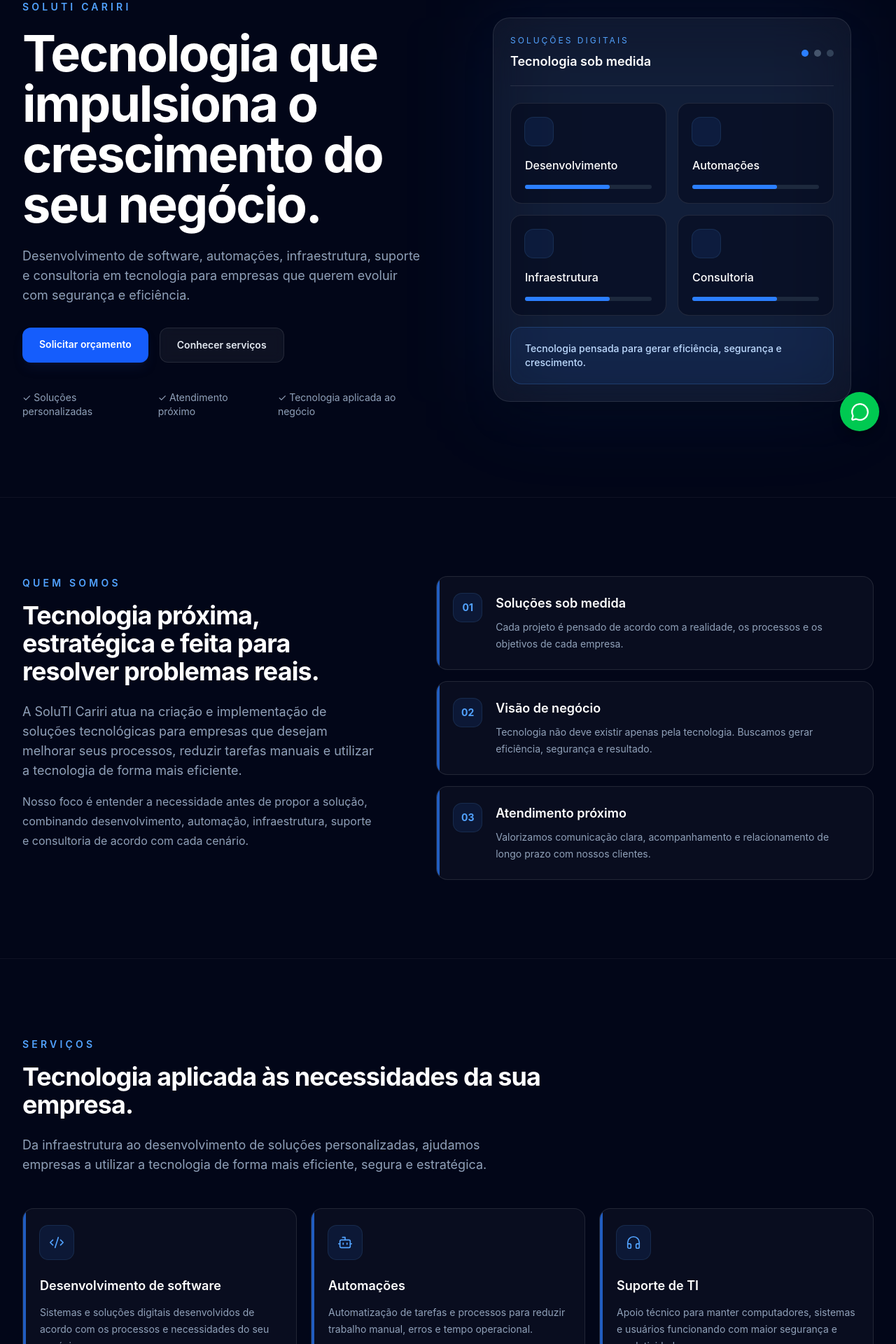
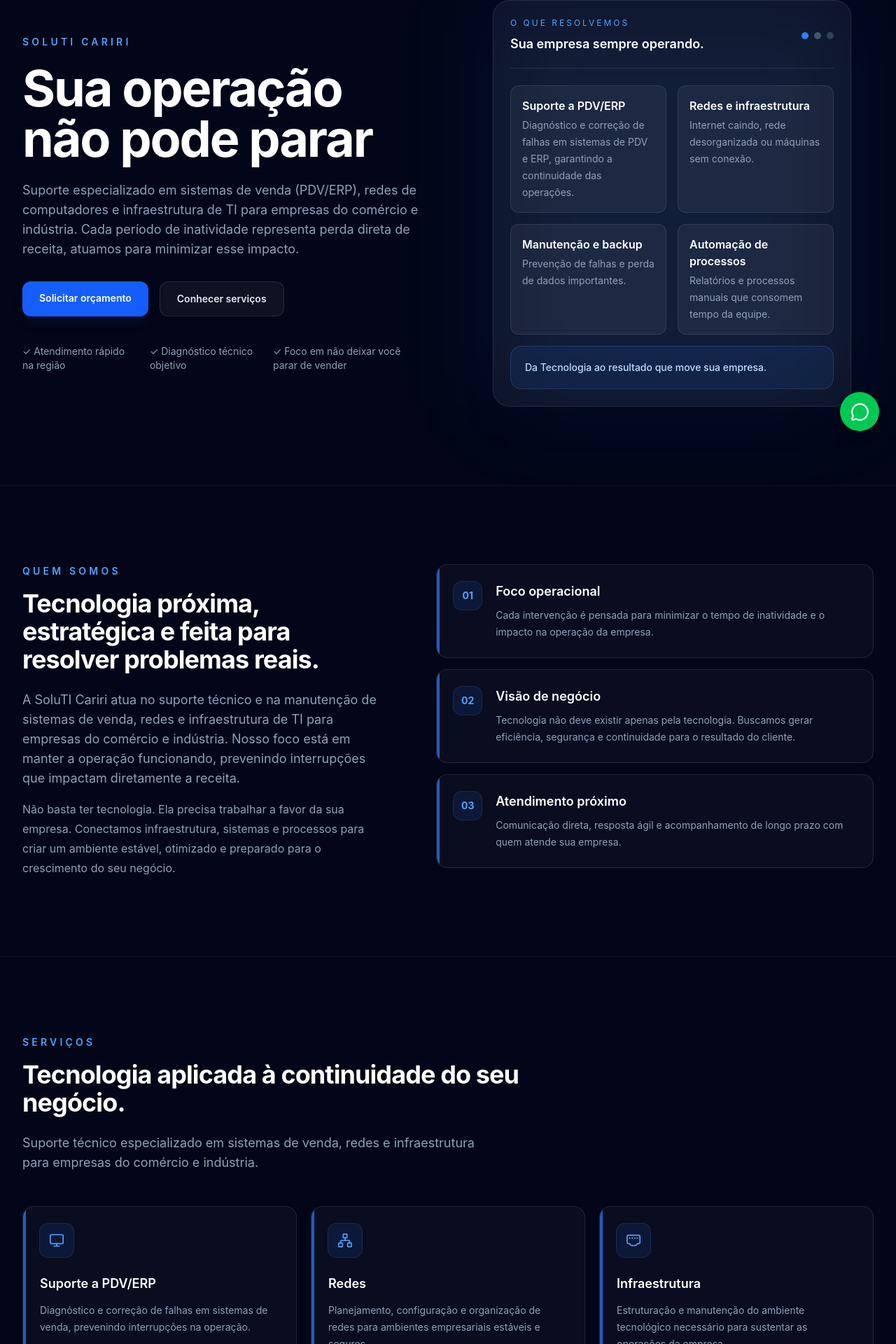
Before and after one commit to Gidelucas/SoluTICariri, a React (Vite) app: page / in a window 1280 px wide. Shown: the part 160-2080 px from the top of the page at 70% size. Built offline with nearby package versions, Linux system fonts and the light colour scheme.

Commit message:
Alteração de textos e títulos para melhor adaptação do projeto.

```diff
--- a/index.html
+++ b/index.html
@@ -10,7 +10,7 @@
 
     <meta
       name="description"
-      content="SoluTI Cariri: desenvolvimento de software, automações, suporte de TI, redes, infraestrutura e consultoria em tecnologia para empresas."
+      content="SoluTI Cariri: suporte a sistemas de venda (PDV/ERP), redes e infraestrutura de TI para empresas do comércio no Cariri."
     />
 
     <meta
@@ -29,17 +29,17 @@
       href="%BASE_URL%favicon.png"
     />
 
-    <title>SoluTI Cariri | Tecnologia para empresas</title>
+    <title>SoluTI Cariri | Sua operação não pode parar</title>
 
     <!-- Open Graph -->
     <meta
       property="og:title"
-      content="SoluTI Cariri | Tecnologia para empresas"
+      content="SoluTI Cariri | Sua operação não pode parar"
     />
 
     <meta
       property="og:description"
-      content="Desenvolvimento de software, automações, suporte de TI, redes, infraestrutura e consultoria em tecnologia."
+      content="Suporte técnico especializado em sistemas de venda, redes e infraestrutura para empresas do comércio."
     />
 
     <meta
@@ -65,12 +65,12 @@
 
     <meta
       name="twitter:title"
-      content="SoluTI Cariri | Tecnologia para empresas"
+      content="SoluTI Cariri | Sua operação não pode parar"
     />
 
     <meta
       name="twitter:description"
-      content="Soluções em desenvolvimento, automação, suporte, redes, infraestrutura e consultoria em tecnologia."
+      content="Suporte a sistemas de venda (PDV/ERP), redes e infraestrutura de TI para empresas do comércio."
     />
 
     <meta
--- a/src/components/About.jsx
+++ b/src/components/About.jsx
@@ -1,19 +1,19 @@
 function About() {
   const highlights = [
     {
-      title: 'Soluções sob medida',
+      title: 'Foco operacional',
       description:
-        'Cada projeto é pensado de acordo com a realidade, os processos e os objetivos de cada empresa.',
+        'Cada intervenção é pensada para minimizar o tempo de inatividade e o impacto na operação da empresa.',
     },
     {
       title: 'Visão de negócio',
       description:
-        'Tecnologia não deve existir apenas pela tecnologia. Buscamos gerar eficiência, segurança e resultado.',
+        'Tecnologia não deve existir apenas pela tecnologia. Buscamos gerar eficiência, segurança e continuidade para o resultado do cliente.',
     },
     {
       title: 'Atendimento próximo',
       description:
-        'Valorizamos comunicação clara, acompanhamento e relacionamento de longo prazo com nossos clientes.',
+        'Comunicação direta, resposta ágil e acompanhamento de longo prazo com quem atende sua empresa.',
     },
   ]
 
@@ -35,16 +35,15 @@
             </h2>
 
             <p className="mt-6 text-base leading-7 text-slate-400 sm:text-lg">
-              A SoluTI Cariri atua na criação e implementação de soluções
-              tecnológicas para empresas que desejam melhorar seus processos,
-              reduzir tarefas manuais e utilizar a tecnologia de forma mais
-              eficiente.
+              A SoluTI Cariri atua no suporte técnico e na manutenção de sistemas de venda, redes
+              e infraestrutura de TI para empresas do comércio e indústria. Nosso foco está em manter
+              a operação funcionando, prevenindo interrupções que impactam diretamente a receita.
             </p>
 
             <p className="mt-4 text-base leading-7 text-slate-400">
-              Nosso foco é entender a necessidade antes de propor a solução,
-              combinando desenvolvimento, automação, infraestrutura, suporte e
-              consultoria de acordo com cada cenário.
+              Não basta ter tecnologia. Ela precisa trabalhar a favor da sua empresa. Conectamos
+              infraestrutura, sistemas e processos para criar um ambiente estável, otimizado e
+              preparado para o crescimento do seu negócio.
             </p>
           </div>
 
--- a/src/components/Contact.jsx
+++ b/src/components/Contact.jsx
@@ -101,7 +101,7 @@
 
                 <div>
                   <p className="font-medium text-white">
-                    Horário de atendimento
+                    Atendimento
                   </p>
 
                   <p className="mt-1 text-sm text-slate-400">
--- a/src/components/Differentials.jsx
+++ b/src/components/Differentials.jsx
@@ -12,37 +12,37 @@
     {
       title: 'Atendimento próximo',
       description:
-        'Comunicação direta e acompanhamento durante todo o desenvolvimento da solução.',
+        'Comunicação direta e resposta rápida sempre que sua operação precisar.',
       icon: Handshake,
     },
     {
       title: 'Soluções personalizadas',
       description:
-        'A tecnologia é adaptada aos processos e às necessidades reais de cada empresa.',
+        'O suporte é adaptado à realidade e às necessidades específicas de cada empresa.',
       icon: Wrench,
     },
     {
       title: 'Foco em resultado',
       description:
-        'As decisões técnicas são orientadas por eficiência, produtividade e geração de valor.',
+        'As decisões técnicas são orientadas para reduzir tempo de inatividade e gerar continuidade operacional.',
       icon: Target,
     },
     {
       title: 'Segurança',
       description:
-        'Boas práticas são consideradas desde a infraestrutura até o desenvolvimento das soluções.',
+        'Boas práticas aplicadas desde a infraestrutura até o backup dos dados da empresa.',
       icon: LockKeyhole,
     },
     {
       title: 'Agilidade',
       description:
-        'Buscamos soluções objetivas e processos eficientes para reduzir tempo e complexidade.',
+        'Diagnóstico rápido e soluções objetivas para reduzir tempo de parada.',
       icon: Gauge,
     },
     {
       title: 'Compromisso',
       description:
-        'Transparência, responsabilidade e qualidade em cada etapa do atendimento.',
+        'Transparência, responsabilidade e qualidade em cada atendimento.',
       icon: BadgeCheck,
     },
   ]
@@ -63,16 +63,12 @@
           </h2>
 
           <p className="mt-6 max-w-xl text-base leading-7 text-slate-400 sm:text-lg">
-            Mais do que entregar ferramentas, buscamos compreender o cenário de
-            cada cliente e construir soluções que façam sentido para sua
-            operação.
+            Mais do que resolver o problema técnico, buscamos entender o impacto no seu negócio e agir para manter sua operação funcionando.
           </p>
 
           <div className="mt-8 rounded-2xl border border-blue-400/20 bg-blue-500/10 p-6">
             <p className="text-sm leading-6 text-blue-100">
-              Nosso objetivo é transformar tecnologia em uma ferramenta prática
-              para melhorar processos, reduzir problemas e apoiar o crescimento
-              da empresa.
+              Nosso objetivo é transformar tecnologia em uma ferramenta prática para manter sua empresa vendendo, reduzir falhas e apoiar o crescimento do negócio.
             </p>
           </div>
         </div>
--- a/src/components/Hero.jsx
+++ b/src/components/Hero.jsx
@@ -15,13 +15,13 @@
           </p>
 
           <h1 className="mt-5 max-w-3xl text-4xl font-bold tracking-[-0.03em] text-white sm:text-5xl lg:text-6xl xl:text-7xl">
-            Tecnologia que impulsiona o crescimento do seu negócio.
+            Sua operação não pode parar
           </h1>
 
           <p className="mt-6 max-w-2xl text-base leading-7 text-slate-400 sm:text-lg">
-            Desenvolvimento de software, automações, infraestrutura, suporte e
-            consultoria em tecnologia para empresas que querem evoluir com
-            segurança e eficiência.
+            Suporte especializado em sistemas de venda (PDV/ERP), redes de computadores e infraestrutura de TI para empresas do comércio e indústria.
+            Cada período de inatividade representa perda direta de receita, atuamos para
+            minimizar esse impacto.
           </p>
 
           <div className="mt-8 flex flex-col gap-4 sm:flex-row">
@@ -41,9 +41,9 @@
           </div>
 
           <div className="mt-10 flex flex-col gap-3 text-sm text-slate-400 sm:flex-row sm:gap-6">
-            <span>✓ Soluções personalizadas</span>
-            <span>✓ Atendimento próximo</span>
-            <span>✓ Tecnologia aplicada ao negócio</span>
+            <span>✓ Atendimento rápido na região</span>
+            <span>✓ Diagnóstico técnico objetivo</span>
+            <span>✓ Foco em não deixar você parar de vender</span>
           </div>
         </div>
 
@@ -54,11 +54,11 @@
             <div className="flex items-center justify-between border-b border-white/10 pb-5">
               <div>
                 <p className="text-xs uppercase tracking-[0.25em] text-blue-400">
-                  Soluções digitais
+                  O que resolvemos
                 </p>
 
                 <p className="mt-2 text-lg font-semibold text-white">
-                  Tecnologia sob medida
+                  Sua empresa sempre operando.
                 </p>
               </div>
 
@@ -71,30 +71,41 @@
 
             <div className="mt-6 grid gap-4 sm:grid-cols-2">
               {[
-                'Desenvolvimento',
-                'Automações',
-                'Infraestrutura',
-                'Consultoria',
+                {
+                  title: 'Suporte a PDV/ERP',
+                  description: 'Diagnóstico e correção de falhas em sistemas de PDV e ERP, garantindo a continuidade das operações.',
+                },
+                {
+                  title: 'Redes e infraestrutura',
+                  description: 'Internet caindo, rede desorganizada ou máquinas sem conexão.',
+                },
+                {
+                  title: 'Manutenção e backup',
+                  description: 'Prevenção de falhas e perda de dados importantes.',
+                },
+                {
+                  title: 'Automação de processos',
+                  description: 'Relatórios e processos manuais que consomem tempo da equipe.',
+                },
               ].map((item) => (
                 <div
-                  key={item}
-                  className="rounded-2xl border border-white/10 bg-slate-950/50 p-5"
+                  key={item.title}
+                  className="rounded-xl border border-white/10 bg-white/5 p-4"
                 >
-                  <div className="mb-4 h-10 w-10 rounded-xl bg-blue-500/10 ring-1 ring-blue-400/20" />
+                  <p className="font-semibold text-white">
+                    {item.title}
+                  </p>
 
-                  <p className="font-medium text-white">{item}</p>
-
-                  <div className="mt-4 h-1.5 w-full rounded-full bg-slate-800">
-                    <div className="h-full w-2/3 rounded-full bg-blue-500" />
-                  </div>
+                  <p className="mt-1 text-sm leading-6 text-slate-400">
+                    {item.description}
+                  </p>
                 </div>
               ))}
             </div>
 
             <div className="mt-4 rounded-2xl border border-blue-400/20 bg-blue-500/10 p-5">
               <p className="text-sm font-medium text-blue-200">
-                Tecnologia pensada para gerar eficiência, segurança e
-                crescimento.
+                Da Tecnologia ao resultado que move sua empresa.
               </p>
             </div>
           </div>
--- a/src/components/Services.jsx
+++ b/src/components/Services.jsx
@@ -13,13 +13,11 @@
           </p>
 
           <h2 className="mt-4 text-3xl font-bold tracking-tight text-white sm:text-4xl">
-            Tecnologia aplicada às necessidades da sua empresa.
+            Tecnologia aplicada à continuidade do seu negócio.
           </h2>
 
           <p className="mt-6 max-w-2xl text-base leading-7 text-slate-400 sm:text-lg">
-            Da infraestrutura ao desenvolvimento de soluções personalizadas,
-            ajudamos empresas a utilizar a tecnologia de forma mais eficiente,
-            segura e estratégica.
+            Suporte técnico especializado em sistemas de venda, redes e infraestrutura para empresas do comércio e indústria.
           </p>
         </div>
 
--- a/src/data/company.js
+++ b/src/data/company.js
@@ -6,7 +6,7 @@
   instagram: 'https://www.instagram.com/soluticariri',
   instagramLabel: '@soluticariri',
   location: 'CRAJUBAR com sede em Juazeiro do Norte - Ceará',
-  businessHours: 'Segunda a Sábado, em horário comercial',
+  businessHours: 'Respondemos o mais rápido possível.',
   description:
     'Da Tecnologia ao resultado que move sua empresa.',
 }
--- a/src/data/faq.js
+++ b/src/data/faq.js
@@ -2,31 +2,36 @@
   {
     question: 'Quais tipos de empresas a SoluTI Cariri atende?',
     answer:
-      'Atendemos empresas de diferentes segmentos que precisam melhorar processos, infraestrutura, suporte ou desenvolver soluções tecnológicas específicas para sua operação.',
+      'Atendemos empresas do comércio que dependem de sistemas de venda, redes e infraestrutura de TI para operar sem interrupções — como mercados, farmácias, lojas e demais estabelecimentos.',
   },
   {
-    question: 'Vocês desenvolvem sistemas personalizados?',
+    question: 'Quais problemas vocês resolvem com mais frequência?',
     answer:
-      'Sim. Podemos desenvolver sistemas e soluções sob medida de acordo com as necessidades, processos e objetivos de cada empresa.',
+      'Falhas em sistemas de venda (PDV/ERP), instabilidade de rede e internet, manutenção de equipamentos e organização de infraestrutura que impactam diretamente a operação do negócio.',
   },
   {
     question: 'A SoluTI Cariri também trabalha com automações?',
     answer:
-      'Sim. Criamos automações para reduzir tarefas repetitivas, integrar processos e melhorar a produtividade das equipes.',
+      'Sim. Automatizamos relatórios e processos manuais para reduzir tempo operacional e retrabalho da equipe.',
   },
   {
     question: 'É possível contratar apenas suporte de TI?',
     answer:
-      'Sim. O atendimento pode ser contratado conforme a necessidade da empresa, incluindo suporte, redes, infraestrutura, consultoria ou projetos específicos.',
+      'Sim. O atendimento pode ser contratado conforme a necessidade da empresa, incluindo suporte pontual, manutenção preventiva ou acompanhamento contínuo.',
+  },
+  {
+    question: 'Como funciona o primeiro atendimento?',
+    answer:
+      'Entramos em contato para entender o problema ou necessidade da empresa e, a partir disso, avaliamos o cenário e indicamos o próximo passo mais adequado.',
   },
   {
     question: 'Como funciona a solicitação de orçamento?',
     answer:
-      'O primeiro passo é entender sua necessidade. Após uma conversa inicial, avaliamos o cenário e apresentamos uma proposta adequada ao projeto ou serviço solicitado.',
+      'O primeiro passo é entender sua necessidade. Após uma conversa inicial, avaliamos o cenário e apresentamos uma proposta adequada ao serviço solicitado.',
   },
   {
     question: 'Vocês atendem somente empresas do Cariri?',
     answer:
-      'Não. Dependendo do tipo de serviço, o atendimento também pode ser realizado remotamente para empresas de outras regiões.',
+      'O atendimento presencial é realizado na região do Cariri. Para outras regiões, o suporte pode ser avaliado remotamente, dependendo do tipo de necessidade.',
   },
 ]
--- a/src/data/services.js
+++ b/src/data/services.js
@@ -1,30 +1,18 @@
 import {
-  Bot,
-  Code2,
-  Headphones,
+  BrainCircuit,
+  Monitor,
+  DatabaseBackup,
   Network,
-  Server,
   Lightbulb,
+  EthernetPort,
 } from 'lucide-react'
 
 export const services = [
   {
-    title: 'Desenvolvimento de software',
+    title: 'Suporte a PDV/ERP',
     description:
-      'Sistemas e soluções digitais desenvolvidos de acordo com os processos e necessidades do seu negócio.',
-    icon: Code2,
-  },
-  {
-    title: 'Automações',
-    description:
-      'Automatização de tarefas e processos para reduzir trabalho manual, erros e tempo operacional.',
-    icon: Bot,
-  },
-  {
-    title: 'Suporte de TI',
-    description:
-      'Apoio técnico para manter computadores, sistemas e usuários funcionando com maior segurança e produtividade.',
-    icon: Headphones,
+      'Diagnóstico e correção de falhas em sistemas de venda, prevenindo interrupções na operação.',
+    icon: Monitor,
   },
   {
     title: 'Redes',
@@ -36,7 +24,19 @@
     title: 'Infraestrutura',
     description:
       'Estruturação e manutenção do ambiente tecnológico necessário para sustentar as operações da empresa.',
-    icon: Server,
+    icon: EthernetPort,
+  },
+  {
+    title: 'Manutenção e backup',
+    description:
+      'Manutenção preventiva de equipamentos e rotinas de backup para proteção de dados corporativos.',
+    icon: DatabaseBackup,
+  },
+  {
+    title: 'Automação de processos',
+    description:
+      'Automatização de tarefas e relatórios manuais, reduzindo tempo operacional da equipe.',
+    icon: BrainCircuit,
   },
   {
     title: 'Consultoria em tecnologia',
```
